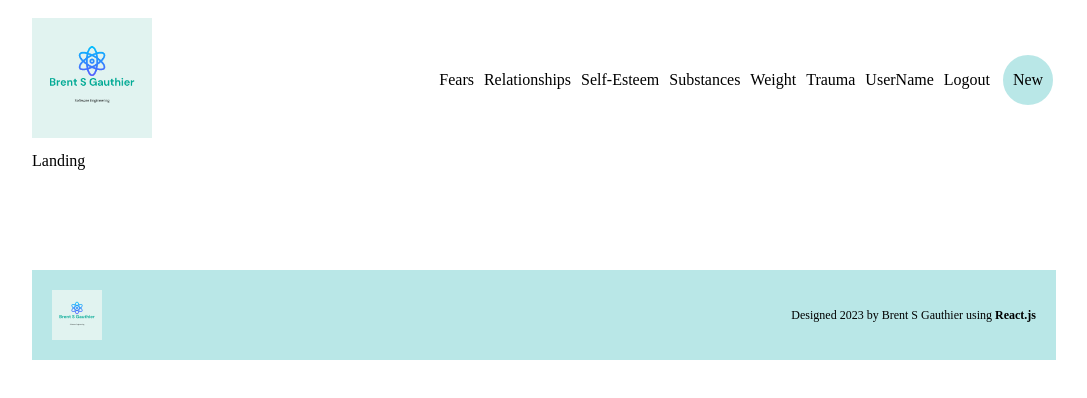
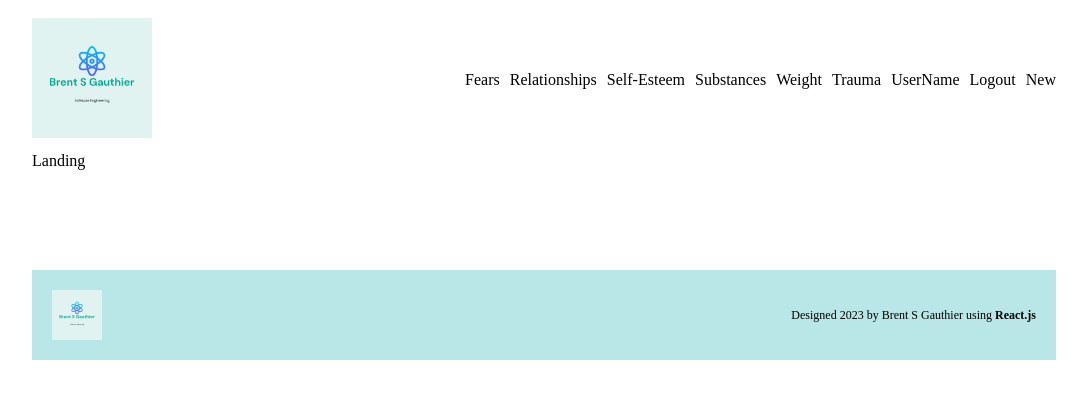
Before and after one commit to bsgauthierwebdev/hallwayblog, a React (Create React App) app in the folder Client/: page / in a window 1280 px wide. Shown: the top 398 px of the page, without its empty margins (96-1183 px from the left). Built offline with nearby package versions, Linux system fonts and the light colour scheme.

Commit message:
Change className to prevent styling issues

```diff
--- a/Client/src/components/Navbar.jsx
+++ b/Client/src/components/Navbar.jsx
@@ -30,7 +30,7 @@ const Navbar = () => {
           </Link>
           <span>UserName</span>
           <span>Logout</span>
-          <span className = 'compose'>
+          <span className = 'new'>
             <Link className = 'link' to = '/compose'>New</Link>
           </span>
         </div>
```
